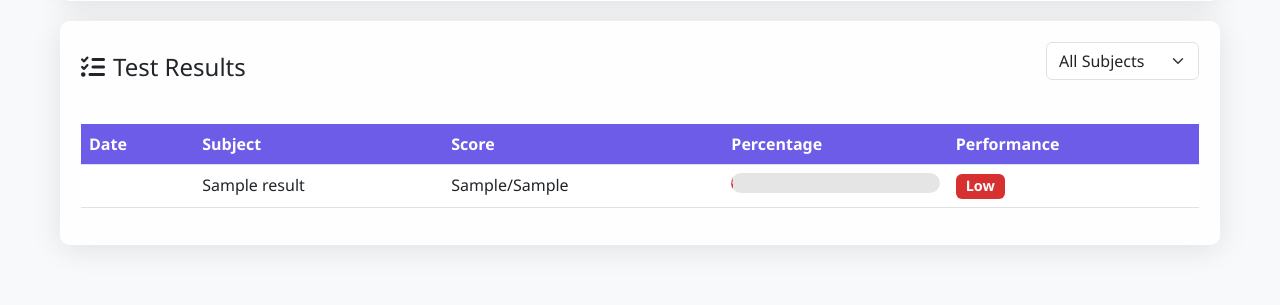
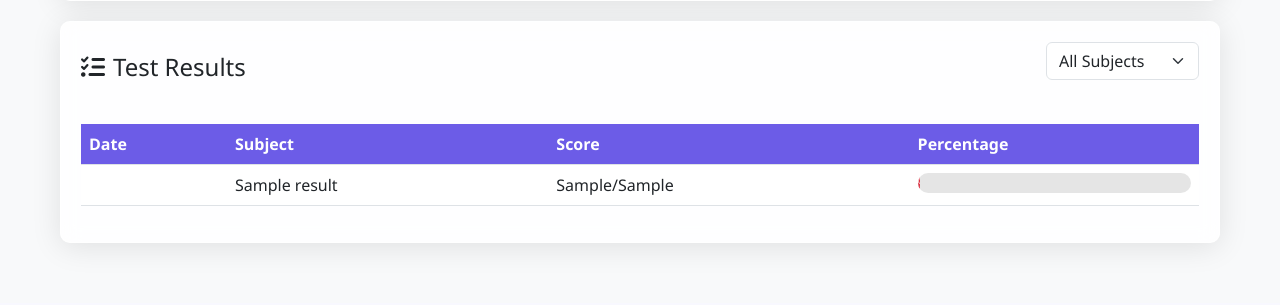
Before and after one commit to sripad2020/New_Gen_edutech, a Flask app: template templates/progress.html in a window 1280 px wide. Shown: the part 775-1080 px from the top of the page. After the commit the page ends 1028 px from the top, so only its background shows below. Run offline with Flask 3, Linux system fonts and the light colour scheme; the template is opened without the code that fills it: most values are stand-ins (such as "Sample title", 1, 10 or a date in 2020); parts of the project's set-up code (start-up, migrations or seed data) failed here and were passed over.

Commit message:
the updated one

```diff
--- a/templates/progress.html
+++ b/templates/progress.html
@@ -262,7 +262,6 @@
                             <th>Subject</th>
                             <th>Score</th>
                             <th>Percentage</th>
-                            <th>Performance</th>
                         </tr>
                     </thead>
                     <tbody>
@@ -285,15 +284,6 @@
                                         {{ result.percentage }}%
                                     </div>
                                 </div>
-                            </td>
-                            <td>
-                                {% if result.percentage|float > 70 %}
-                                <span class="badge badge-score badge-high">High</span>
-                                {% elif result.percentage|float > 50 %}
-                                <span class="badge badge-score badge-medium">Medium</span>
-                                {% else %}
-                                <span class="badge badge-score badge-low">Low</span>
-                                {% endif %}
                             </td>
                         </tr>
                         {% endfor %}
```
